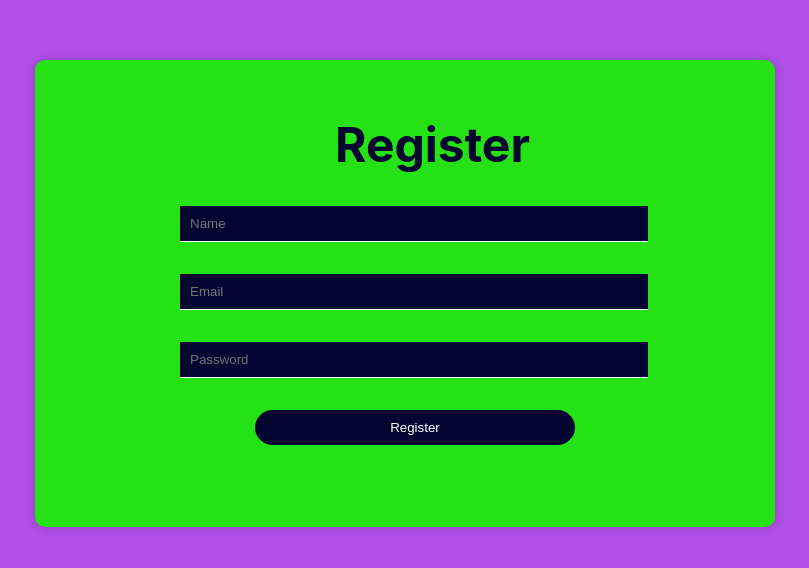
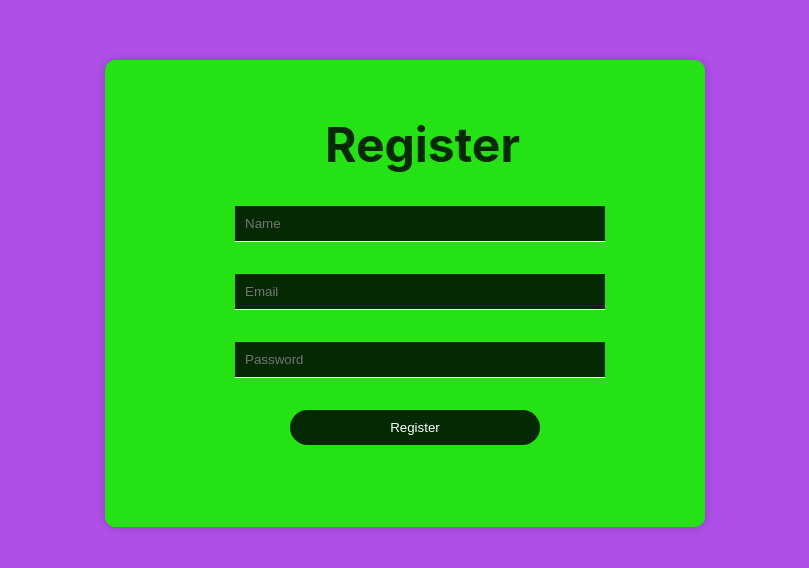
Before and after one commit to AyanDgr8/Mern-frontend, a React (Create React App) app: page /register in a window 1280 px wide. Shown: the top 568 px of the page, without its empty margins (235-1044 px from the left). Built offline with nearby package versions, Linux system fonts and the light colour scheme.

Commit message:
changhesss

```diff
--- a/package.json
+++ b/package.json
@@ -6,7 +6,7 @@
     "@testing-library/jest-dom": "^5.17.0",
     "@testing-library/react": "^13.4.0",
     "@testing-library/user-event": "^13.5.0",
-    "axios": "^1.4.0",
+    "axios": "^1.5.0",
     "react": "^18.2.0",
     "react-dom": "^18.2.0",
     "react-router-dom": "^6.15.0",
--- a/src/components/routes/Login.css
+++ b/src/components/routes/Login.css
@@ -13,7 +13,7 @@
     left: 50%;
     transform: translateX(-50%);
     width: 50%;
-    max-width: 700px;
+    max-width: 500px;
     margin-top:50px;
     padding: 50px;
     background-color: rgba(5, 164, 212, 0.932);
@@ -23,7 +23,7 @@
 
 .head {
     margin-top: 5px;
-    margin-left: 275px;
+    margin-left: 190px;
     font-size: 3rem;
     color: rgb(4, 4, 49);
 }
@@ -32,7 +32,7 @@
 #form-section button {
     padding: 10px;
     margin-bottom: 2rem;
-    margin-left:95px;
+    margin-left:80px;
     border:0;
     outline: 0;
     border-bottom: 1px solid white;
@@ -52,7 +52,7 @@
 }
 
 #form-section input:hover{
-    background-color: lightblue;
+    background-color: #0056b3;
     color:white;
 }
 
@@ -62,7 +62,7 @@
     color: #fff;
     border: none;
     cursor: pointer;
-    margin-left: 170px;
+    margin-left: 150px;
     border-radius: 10em;
 }
 
@@ -71,7 +71,7 @@
 }
 
 .head2{
-    margin-left:220px;
+    margin-left:140px;
     display: inline;
 
 }
--- a/src/components/routes/Login.js
+++ b/src/components/routes/Login.js
@@ -6,8 +6,7 @@ import axios from "axios";
 import { useNavigate, Link} from "react-router-dom";
 
 
-
-export default function Login(){
+const Login = ({ setIsLoggedIn }) => {
     const [email, setEmail] = useState("");
     const [password, setPassword] = useState("");
     // const [isRegistered, setIsRegistered] = useState(false);
@@ -45,8 +44,8 @@ export default function Login(){
             const jwtToken = response.data.data;
             if (jwtToken) {
                 localStorage.setItem("jwtToken", jwtToken);
-                // setIsRegistered(true);
-                window.location.href = "/";
+                setIsLoggedIn(true);
+                Navigate("/");
             } else {
                 alert('Failed to receive JWT token.');
             }
@@ -82,3 +81,6 @@ export default function Login(){
         </div>
     );
 }
+
+
+export default Login;
--- a/src/components/routes/Register.css
+++ b/src/components/routes/Register.css
@@ -12,7 +12,7 @@
     left: 50%;
     transform: translateX(-50%);
     width: 50%;
-    max-width: 700px;
+    max-width: 500px;
     margin-top:50px;
     padding: 50px;
     background-color: rgb(37, 226, 20);
@@ -22,9 +22,9 @@
 
 .header {
     margin-top: 5px;
-    margin-left: 250px;
+    margin-left: 170px;
     font-size: 3rem;
-    color: rgb(4, 4, 49);
+    color: rgb(5, 41, 2);
 
 }
 
@@ -32,11 +32,11 @@
 #form_container button {
     padding: 10px;
     margin-bottom: 2rem;
-    margin-left:95px;
+    margin-left:80px;
     border:0;
     outline: 0;
     border-bottom: 1px solid white;
-    background-color:rgb(4, 4, 49) ;
+    background-color:rgb(5, 41, 2);
 
 }
 
@@ -46,27 +46,27 @@
     padding: 10px;
     border:0;
     outline: 0;
-    background-color: rgb(4, 4, 49);
+    background-color: rgb(5, 41, 2);
     border-bottom: 1px solid white;
     color:white;
 }
 
 #form_container input:hover{
-    background-color: lightblue;
+    background-color: rgb(12, 148, 19);
     color:white;
 
 }
 
 #form_container button {
     width:50%;
-    background-color: rgb(4, 4, 49);
+    background-color: rgb(5, 41, 2);
     color: #fff;
     border: none;
     cursor: pointer;
-    margin-left: 170px;
+    margin-left: 135px;
     border-radius: 10em;
 }
 
 #form_container button:hover {
-    background-color: #0056b3;
+    background-color: rgb(12, 148, 19);
 }
--- a/src/components/routes/Register.js
+++ b/src/components/routes/Register.js
@@ -2,13 +2,14 @@
 
 import React, { useState } from "react";
 import './Register.css';
-import { Link } from "react-router-dom";
+import { Link, useNavigate } from "react-router-dom";
 import axios from "axios";
 
 export default function Register() {
   const [name, setName] = useState("");
   const [email, setEmail] = useState("");
   const [password, setPassword] = useState("");
+  const navigate = useNavigate();
 //   const [isRegistered, setIsRegistered] = useState(false);
 
   const handleSubmit = (e) => {
@@ -47,6 +48,7 @@ export default function Register() {
 
       // Simulate successful registration and automatic login
       localStorage.setItem("jwtToken", "your-jwt-token"); // Replace with your actual token
+      navigate('/record');
     //   setIsRegistered(true);
     })
     .catch(error => {
--- a/src/index.js
+++ b/src/index.js
@@ -1,3 +1,5 @@
+// index.js
+
 import React from 'react';
 import ReactDOM from 'react-dom/client';
 import './index.css';
```
Also changed, not shown: 2 other files (tests, documents, lock files or other folders).
